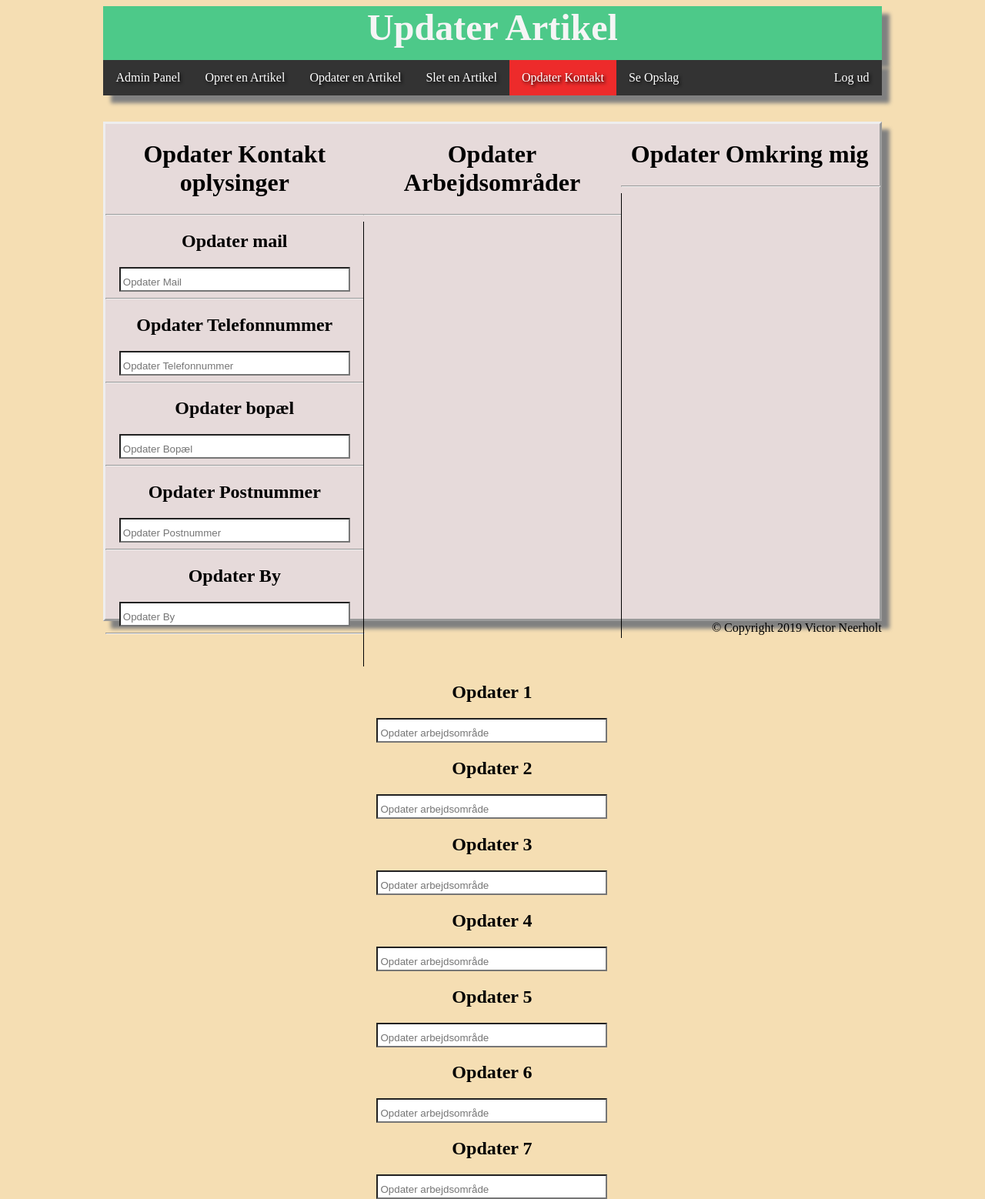
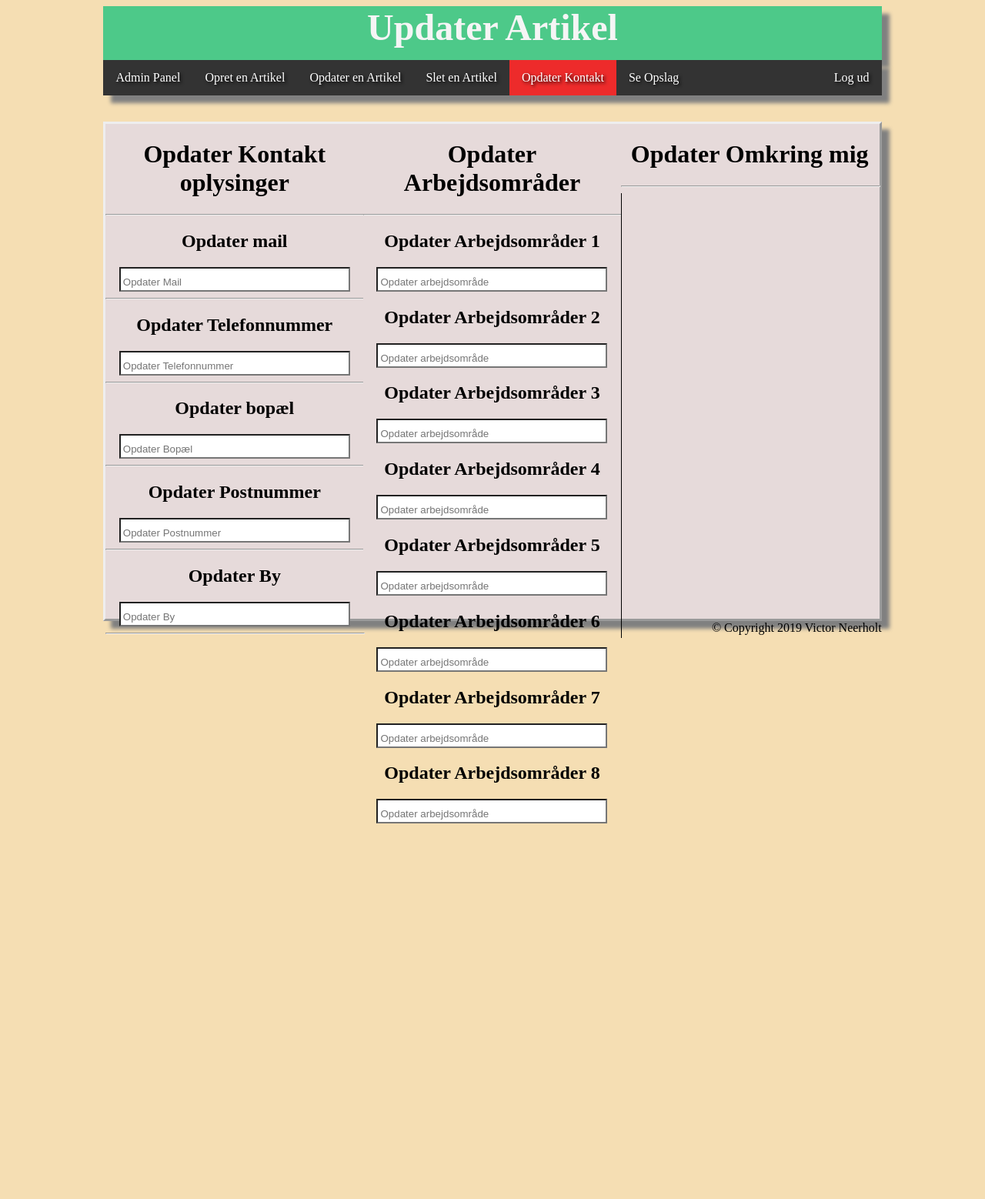
Before and after one commit to Neerholt/portfolie, a PHP site: page /Opdaterkon.php in a window 1280 px wide. Shown: the whole page at 77% size. After the commit the page ends 1070 px from the top, so only its background shows below. Run offline with PHP 8.4, Linux system fonts and the light colour scheme; the visitor is signed in with stand-in values (Sample User, id 1).

Commit message:
har lavet små ændringer, mit css virker staidg ikke rigitgt

```diff
--- a/Opdaterkon.php
+++ b/Opdaterkon.php
@@ -58,26 +58,25 @@ if(!isset($_SESSION['login'])){
                      <center><h1>Opdater Arbejdsområder</h1></center>
                     <center><hr align="center" width="100%"></center>
                     <!--Linje-->
-                    <svg height="100%">
-                    <line y2="100%" style="stroke:rgb(0,0,0);stroke-width:2" />
-                    </svg>
 
 
                     <center> <form action="" method="">
-                    <h2>Opdater 1</h2>
+                    <h2>Opdater Arbejdsområder 1</h2>
                     <input type="text" name="a" placeholder="Opdater arbejdsområde" class="textboxsopret">
-                    <h2>Opdater 2</h2>
+                    <h2>Opdater Arbejdsområder 2</h2>
                     <input type="text" name="r" placeholder="Opdater arbejdsområde" class="textboxsopret">
-                    <h2>Opdater 3</h2>
+                    <h2>Opdater Arbejdsområder 3</h2>
                     <input type="text" name="b" placeholder="Opdater arbejdsområde" class="textboxsopret">
-                    <h2>Opdater 4</h2>
+                    <h2>Opdater Arbejdsområder 4</h2>
                     <input type="text" name="e" placeholder="Opdater arbejdsområde" class="textboxsopret">
-                    <h2>Opdater 5</h2>
+                    <h2>Opdater Arbejdsområder 5</h2>
                     <input type="text" name="j" placeholder="Opdater arbejdsområde" class="textboxsopret">
-                    <h2>Opdater 6</h2>
+                    <h2>Opdater Arbejdsområder 6</h2>
                     <input type="text" name="d" placeholder="Opdater arbejdsområde" class="textboxsopret">
-                    <h2>Opdater 7</h2>
+                    <h2>Opdater Arbejdsområder 7</h2>
                     <input type="text" name="e" placeholder="Opdater arbejdsområde" class="textboxsopret">
+                     <h2>Opdater Arbejdsområder 8</h2>
+                    <input type="text" name="t" placeholder="Opdater arbejdsområde" class="textboxsopret">
                         </form>   </center>
 
 
--- a/kon.php
+++ b/kon.php
@@ -37,7 +37,7 @@
                     <center><hr align="center" width="50%"></center>
                     <!--Linje-->
                     <svg height="100%">
-                    <line y2="80%" style="stroke:rgb(0,0,0);stroke-width:2" />
+                    <line y2="90%" style="stroke:rgb(0,0,0);stroke-width:2" />
                     </svg>
 
 
@@ -51,7 +51,7 @@
 
                     <!--Linje-->
                     <svg height="100%">
-                    <line y2="80%" style="stroke:rgb(0,0,0);stroke-width:2" />
+                    <line y2="90%" style="stroke:rgb(0,0,0);stroke-width:2" />
                     </svg>
 
                        <!--make your main code here-->
--- a/loginconfirm.php
+++ b/loginconfirm.php
@@ -37,7 +37,7 @@ if($count == 1){
 
 } else {
 
-    header("location:index.php");
+    header("location:https://www.google.com/search?rlz=1C1CHBD_daDK872DK872&sxsrf=ACYBGNQmISqdK_gAsp7Bs11Ma2dZkefUZw%3A1571988340218&ei=dKOyXYn8DK6cmwXAkYCADw&q=how+to+hack+a+website+with+sql+injection&oq=how+to+hack+a+website+with+s&gs_l=psy-ab.3.0.0i203l2.5252.13746..15121...1.1..0.149.2724.19j9......0....1..gws-wiz.....10..0i71j35i362i39j35i39i19j35i39j0i131j0j0i67.BfNeZUPIDoU");
 
 }
 
--- a/stylecss.css
+++ b/stylecss.css
@@ -243,7 +243,6 @@ div.ex1 {
 }
 
 /*Stylesheet for den lille prik der er uden for de 2 første feltet under kontakt mig siden*/
-
 #dot{
     font-size:30px;
     /*&#8226;*/
```
